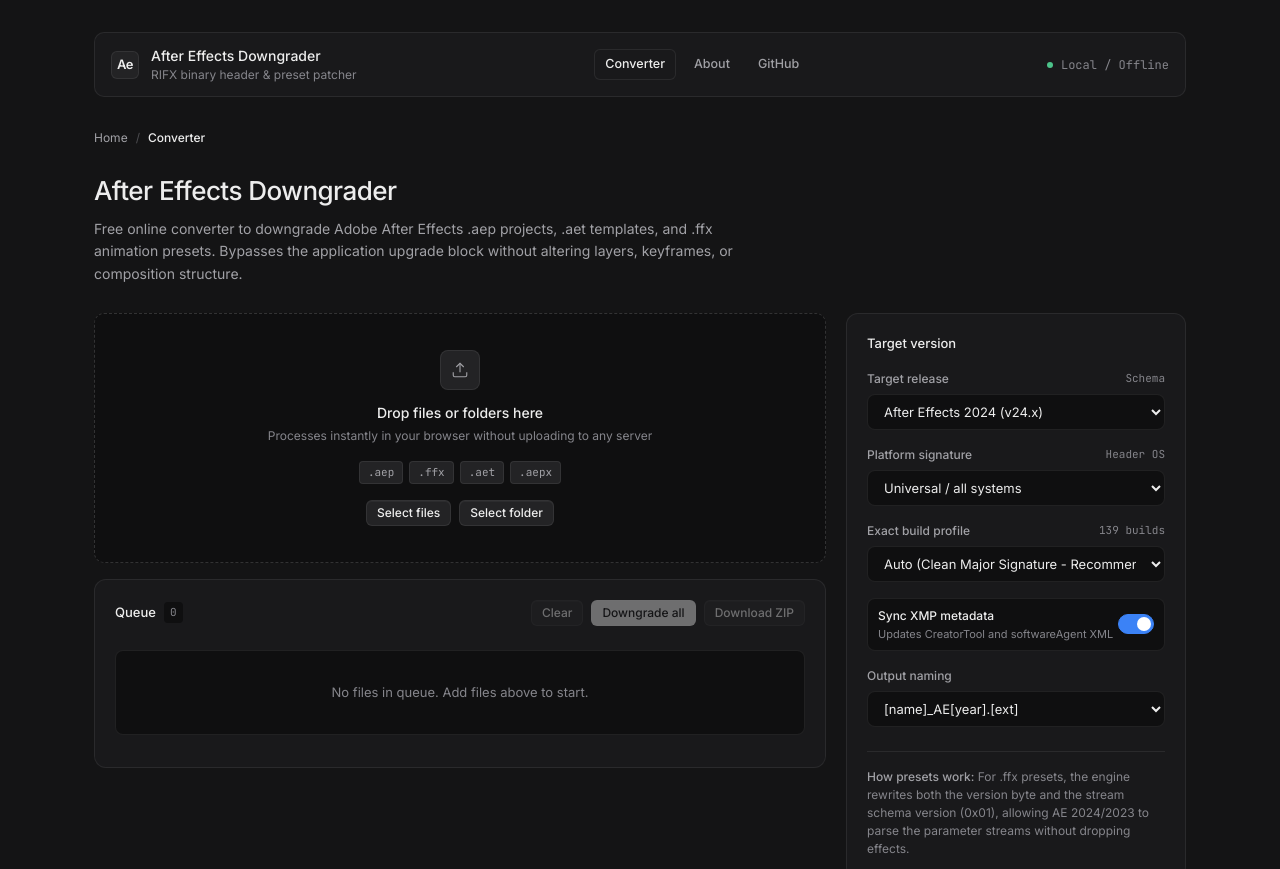
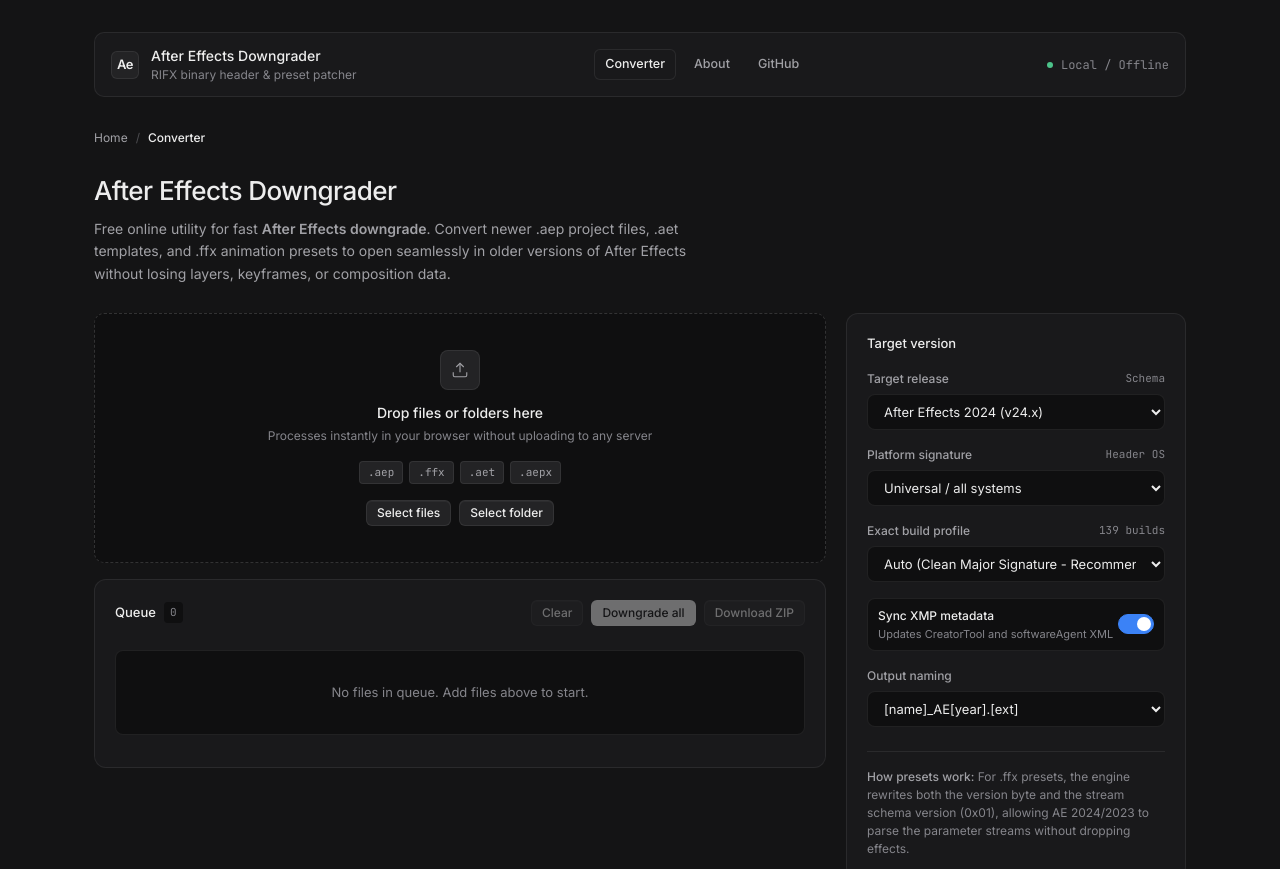
Before and after one commit to Dszae/After_effects_downgrade, a plain HTML site: page index.html in a window 1280 px wide. Shown: the top 869 px of the page. Drawn offline with Linux system fonts and the light colour scheme.

Commit message:
seo: refine title, meta description, and hero copy for exact 'after effects downgrade' match

```diff
--- a/index.html
+++ b/index.html
@@ -6,10 +6,10 @@
   <meta name="google-site-verification" content="qpjeDFTM0J0MTfPl4kv9-hMPLfjeNFKUhhZYTMNQaiA" />
 
   <!-- Primary SEO Meta Tags -->
-  <title>After Effects Downgrader — Convert AEP & FFX to Older Versions Online Free</title>
-  <meta name="title" content="After Effects Downgrader — Convert AEP & FFX to Older Versions Online Free">
-  <meta name="description" content="Free online After Effects Downgrader. Convert and downgrade .aep projects, .aet templates, and .ffx animation presets to open in older After Effects versions (2026 to 2024, 2023, 2022, CC 2018). 100% private, client-side in your browser.">
-  <meta name="keywords" content="After Effects Downgrader, downgrade after effects, after effects version converter, downgrade aep, downgrade ffx, after effects backwards compatibility, this file was created with a newer version of after effects, open ae file in older version, ae project converter, ffx preset downgrader, after effects 2026 to 2024">
+  <title>After Effects Downgrader — Downgrade AEP & FFX Online Free</title>
+  <meta name="title" content="After Effects Downgrader — Downgrade AEP & FFX Online Free">
+  <meta name="description" content="The free online After Effects Downgrader. Easily downgrade After Effects project (.aep, .aet) and preset (.ffx) files from AE 2026/2025 to 2024, 2023, 2022, and CC 2018. 100% private, client-side in your browser.">
+  <meta name="keywords" content="after effects downgrade, after effects downgrader, downgrade after effects, downgrade aep, downgrade ffx, convert aep to older version, after effects version converter, open ae file in older version, ae project converter, ffx preset downgrader, this file was created with a newer version of after effects">
   <meta name="author" content="Dipesh Sapkota">
   <meta name="robots" content="index, follow, max-snippet:-1, max-image-preview:large, max-video-preview:-1">
   <link rel="canonical" href="https://dszae.github.io/After_effects_downgrade/">
@@ -17,8 +17,8 @@
   <!-- Open Graph / Facebook -->
   <meta property="og:type" content="website">
   <meta property="og:url" content="https://dszae.github.io/After_effects_downgrade/">
-  <meta property="og:title" content="After Effects Downgrader — Convert AEP & FFX to Older Versions Online Free">
-  <meta property="og:description" content="Free online After Effects Downgrader. Convert and downgrade .aep projects and .ffx animation presets to open in older AE versions with zero upload or server processing.">
+  <meta property="og:title" content="After Effects Downgrader — Downgrade AEP & FFX Online Free">
+  <meta property="og:description" content="Free online After Effects Downgrader. Easily downgrade .aep projects and .ffx animation presets to open in older AE versions with zero upload or server processing.">
   <meta property="og:site_name" content="After Effects Downgrader">
   <meta property="og:image" content="https://dszae.github.io/After_effects_downgrade/og-image.png">
   <meta property="og:image:width" content="1200">
@@ -28,8 +28,8 @@
   <!-- Twitter -->
   <meta name="twitter:card" content="summary_large_image">
   <meta name="twitter:url" content="https://dszae.github.io/After_effects_downgrade/">
-  <meta name="twitter:title" content="After Effects Downgrader — Convert AEP & FFX Online">
-  <meta name="twitter:description" content="Free open-source utility to convert and downgrade Adobe After Effects .aep projects and .ffx animation presets.">
+  <meta name="twitter:title" content="After Effects Downgrader — Downgrade AEP & FFX Online Free">
+  <meta name="twitter:description" content="Free open-source utility to downgrade Adobe After Effects .aep projects and .ffx animation presets to older versions.">
   <meta name="twitter:image" content="https://dszae.github.io/After_effects_downgrade/og-image.png">
   <meta name="twitter:creator" content="@dszAe18">
   <meta name="twitter:site" content="@dszAe18">
@@ -192,7 +192,7 @@
     <section class="hero-section">
       <h1 class="hero-title">After Effects Downgrader</h1>
       <p class="hero-copy">
-        Free online converter to downgrade Adobe After Effects .aep projects, .aet templates, and .ffx animation presets. Bypasses the application upgrade block without altering layers, keyframes, or composition structure.
+        Free online utility for fast <strong>After Effects downgrade</strong>. Convert newer .aep project files, .aet templates, and .ffx animation presets to open seamlessly in older versions of After Effects without losing layers, keyframes, or composition data.
       </p>
     </section>
 
```
